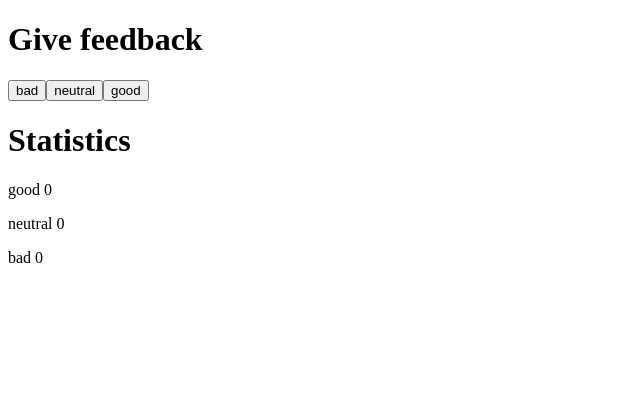
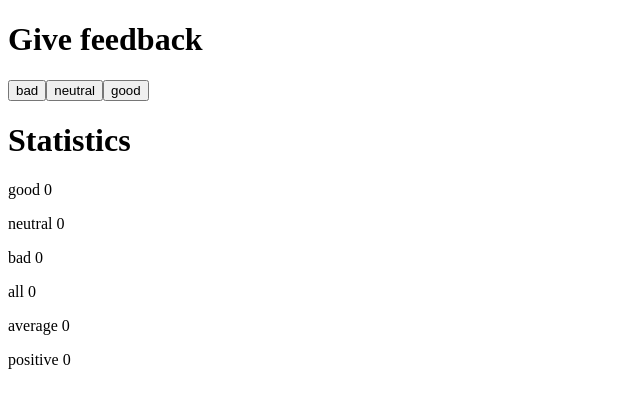
Before and after one commit to fabiopegini/fullstackopen-exercises, a React (Vite) app in the folder part1/unicafe/: page / in a window 1280 px wide. Shown: the top 408 px of the page, without its empty margins (0-640 px from the left). Built offline with nearby package versions, Linux system fonts and the light colour scheme.

Commit message:
Solution for exercise 1.7

```diff
--- a/part1/unicafe/src/App.jsx
+++ b/part1/unicafe/src/App.jsx
@@ -4,24 +4,39 @@ const Button = ({text, handleClick}) => <button onClick={handleClick}>{text}</bu
 
 const Display = ({text, number}) => <p>{text + " " + number}</p>
 
+
 const App = () => {
   const [goodReviews, setGoodReviews] = useState(0)
   const [neutralReviews, setNeutralReviews] = useState(0)
   const [badReviews, setBadReviews] = useState(0)
+  const [allReviews, setAllReviews] = useState(0)
+  const [averageReviews, setAverageReviews] = useState(0)
+  const [goodPercentage, setGoodPercentage] = useState(0)
+
+  const handleClick = (newReviewValue, addReview, addToAverage) => {
+    addReview(newReviewValue)
+    setAllReviews(allReviews + 1)
+    setAverageReviews((goodReviews - badReviews + addToAverage) / (allReviews + 1))
+    if(addToAverage > 0) setGoodPercentage(newReviewValue * 100 / (allReviews + 1))
+    if(addToAverage <= 0) setGoodPercentage(goodReviews * 100 / (allReviews + 1))
+  }
 
   return (
     <>
       <div>
         <h1>Give feedback</h1>
-        <Button text={"bad"} handleClick={() => setBadReviews(badReviews + 1)} />
-        <Button text={"neutral"} handleClick={() => setNeutralReviews(neutralReviews + 1)} />
-        <Button text={"good"} handleClick={() => setGoodReviews(goodReviews + 1)} />
+        <Button text={"bad"} handleClick={() => handleClick(badReviews + 1, setBadReviews, -1)} />
+        <Button text={"neutral"} handleClick={() => handleClick(neutralReviews + 1, setNeutralReviews, 0)} />
+        <Button text={"good"} handleClick={() => handleClick(goodReviews + 1, setGoodReviews, 1)} />
       </div>
       <div>
         <h1>Statistics</h1>
         <Display text={"good"} number={goodReviews} />
         <Display text={"neutral"} number={neutralReviews} />
         <Display text={"bad"} number={badReviews} />
+        <Display text={"all"} number={allReviews} />
+        <Display text={"average"} number={averageReviews} />
+        <Display text={"positive"} number={goodPercentage} />
       </div>
   </>
   )
```
